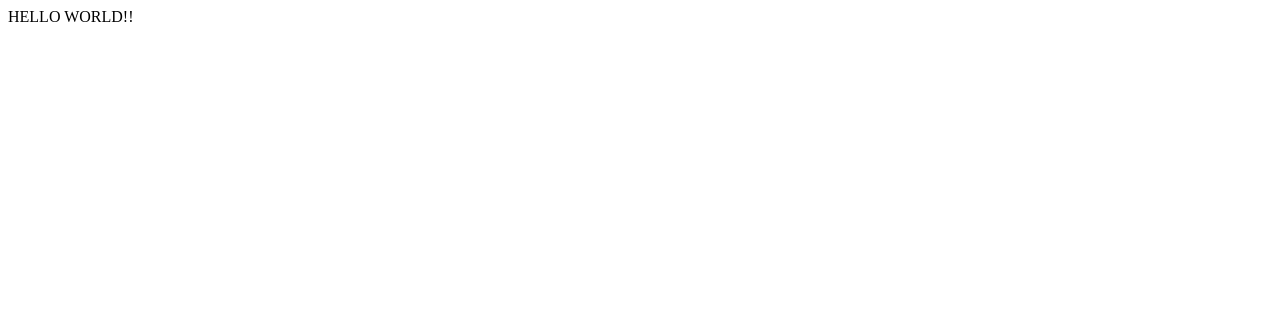
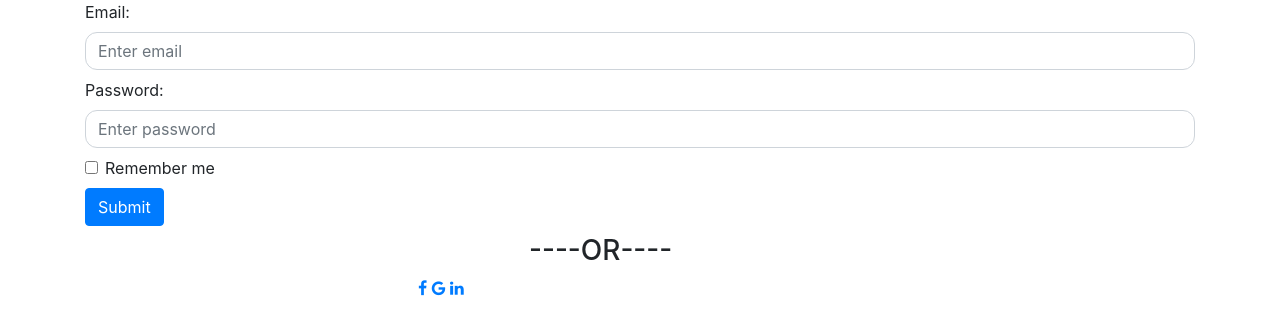
Before and after one commit to anujsharma11098/We_are_venom, a plain HTML site: page index.html in a window 1280 px wide. Drawn offline with nearby package versions, Linux system fonts and the light colour scheme.

Commit message:
Update index.html
updated

```diff
--- a/index.html
+++ b/index.html
@@ -1,3 +1,48 @@
-<html>
-	<body>HELLO WORLD!!</body>
-<html>
+<!DOCTYPE html>
+<html lang="en">
+<head>
+
+  <title>Bootstrap Example</title>
+  <meta charset="utf-8">
+  <meta name="viewport" content="width=device-width, initial-scale=1">
+  <link rel="stylesheet" href="https://cdnjs.cloudflare.com/ajax/libs/font-awesome/4.7.0/css/font-awesome.min.css">
+  <link rel="stylesheet" href="https://maxcdn.bootstrapcdn.com/bootstrap/4.3.1/css/bootstrap.min.css">
+  <script src="https://ajax.googleapis.com/ajax/libs/jquery/3.3.1/jquery.min.js"></script>
+  <script src="https://cdnjs.cloudflare.com/ajax/libs/popper.js/1.14.7/umd/popper.min.js"></script>
+  <script src="https://maxcdn.bootstrapcdn.com/bootstrap/4.3.1/js/bootstrap.min.js"></script>
+  <link rel="stylesheet" href="login.css">
+
+</head>
+<body>
+
+<div class="container">
+<!--division for logo on login page -->
+    <div id="logo" >
+
+    </div>
+	<!--division for the form -->
+    <div id="form_background">
+        <form class="form-group" role="form">
+            <label for="email2" class="mb-2 mr-sm-2">Email:</label>
+            <input type="text" class="form-control mb-2 mr-sm-2" id="email2" placeholder="Enter email" style="border-radius: 12px;">
+            <label for="pwd2" class="mb-2 mr-sm-2">Password:</label>
+            <input type="text" class="form-control mb-2 mr-sm-2" id="pwd2" placeholder="Enter password" style="border-radius: 12px;">
+            <div class="form-check mb-2 mr-sm-2">
+            <label class="form-check-label">
+                <input class="form-check-input "type="checkbox"> Remember me
+            </label>
+            </div>
+        <button type="button" class="btn btn-primary mb-2">Submit</button>
+		<h3 style="margin-left:40%">----OR----</h3>
+		<div id="social" style="margin-left:30%">
+		<a href="#" class="fa fa-facebook"></a>
+		<a href="#" class="fa fa-google"></a>
+		<a href="#" class="fa fa-linkedin"></a>
+	</div>
+        </form>
+    </div>
+
+</div>
+
+</body>
+</html>
```
